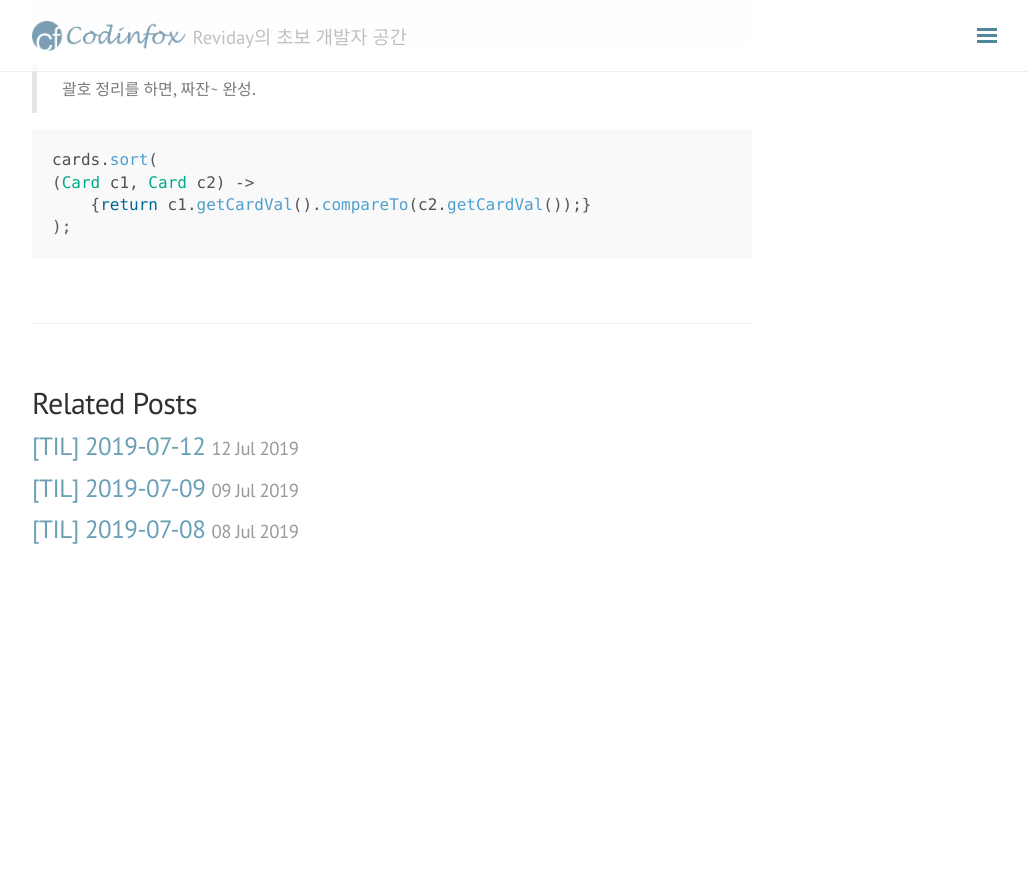
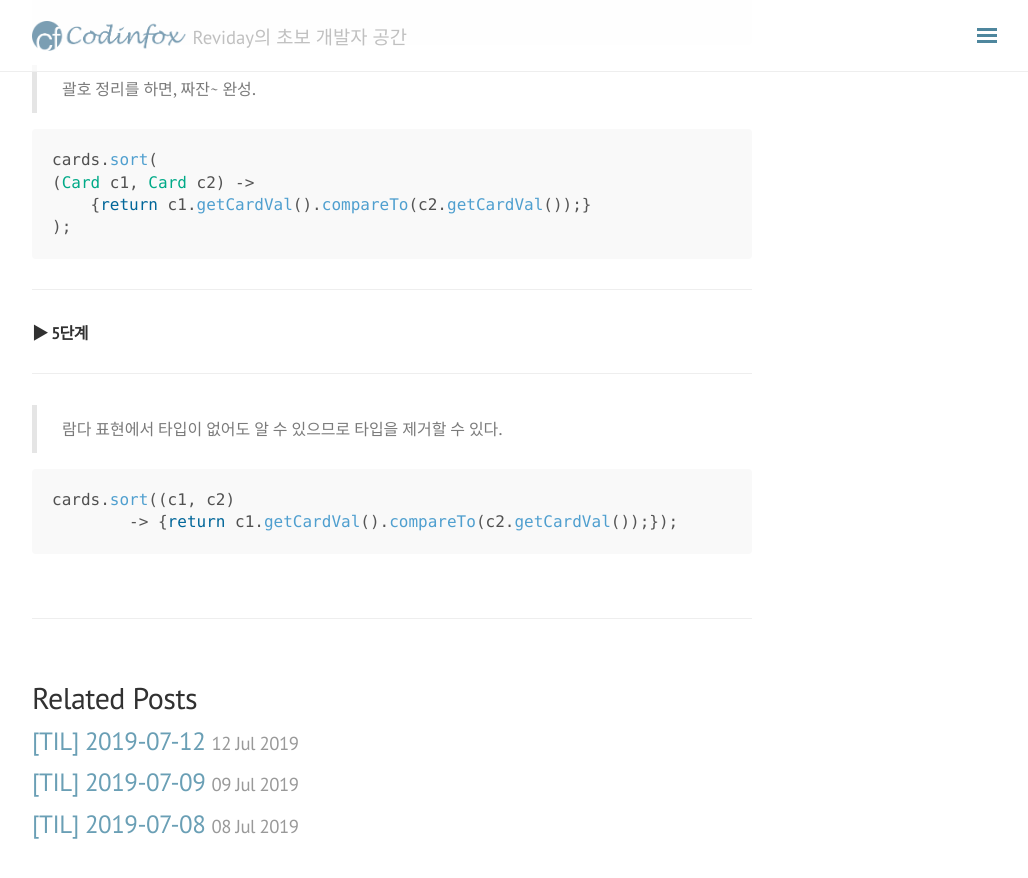
Before and after one commit to coding-laura/reviday.github.io, a Jekyll site: the page built from _posts/2019-07-13-TIL.md, in a window 1280 px wide and 900 px high, scrolled down 3548 px. Shown: the top 878 px of the window, without its empty margins (248-1276 px from the left). Built offline with Jekyll 4.4.1, drawn with Linux system fonts in a browser that asks for light colours; nearby versions of some CDN libraries; comment, search, counter and statistics services are not loaded; before the commit the page ends 4153 px from its top, so only the background shows below that.

Commit message:
Update Post

````diff
--- a/_posts/2019-07-13-TIL.md
+++ b/_posts/2019-07-13-TIL.md
@@ -169,3 +169,20 @@ cards.sort(
     {return c1.getCardVal().compareTo(c2.getCardVal());}
 );
 ```
+
+
+
+
+
+------
+
+##### ▶ 5단계
+
+------
+
+> 람다 표현에서 타입이 없어도 알 수 있으므로 타입을 제거할 수 있다.
+
+```java
+cards.sort((c1, c2)
+	-> {return c1.getCardVal().compareTo(c2.getCardVal());});
+```
````
